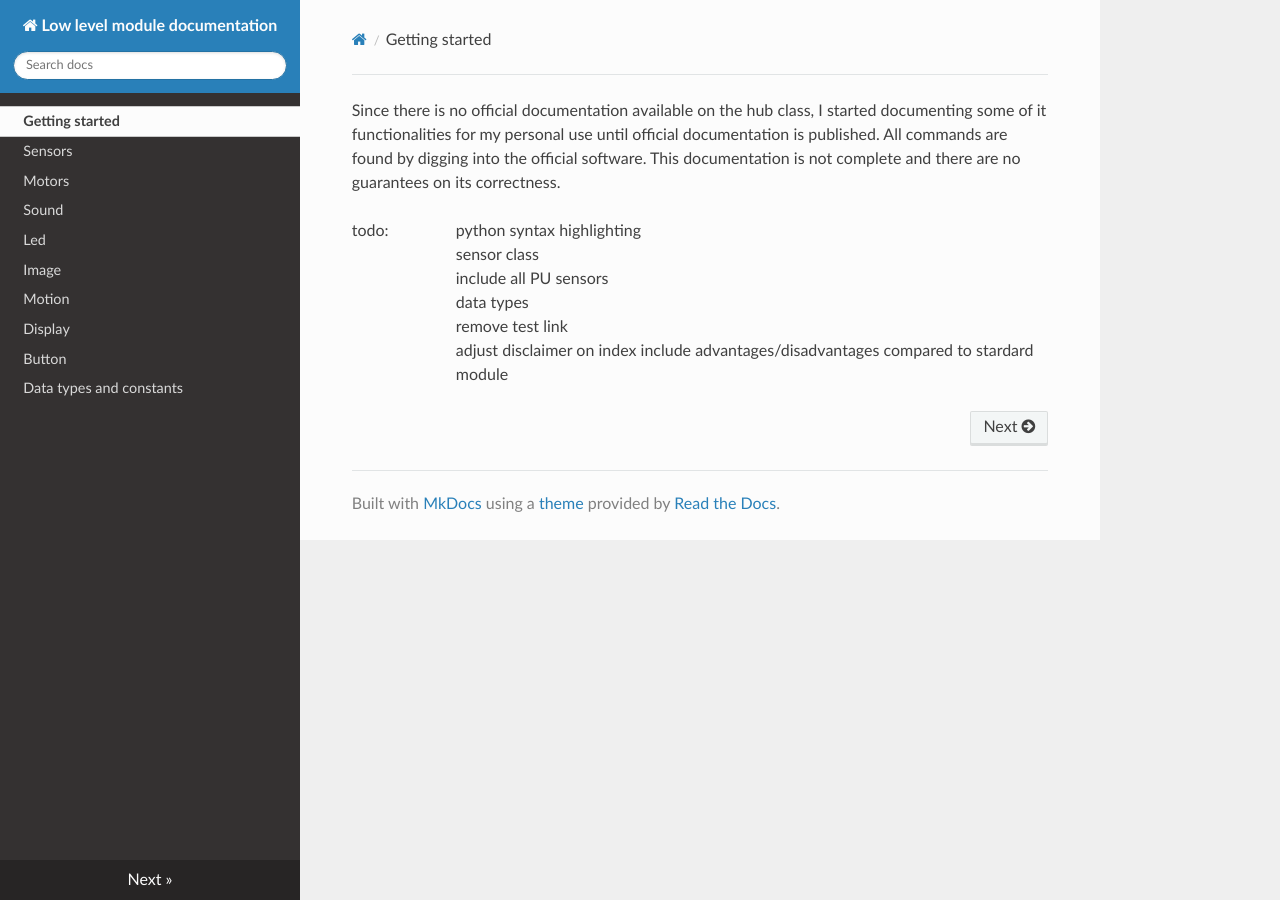
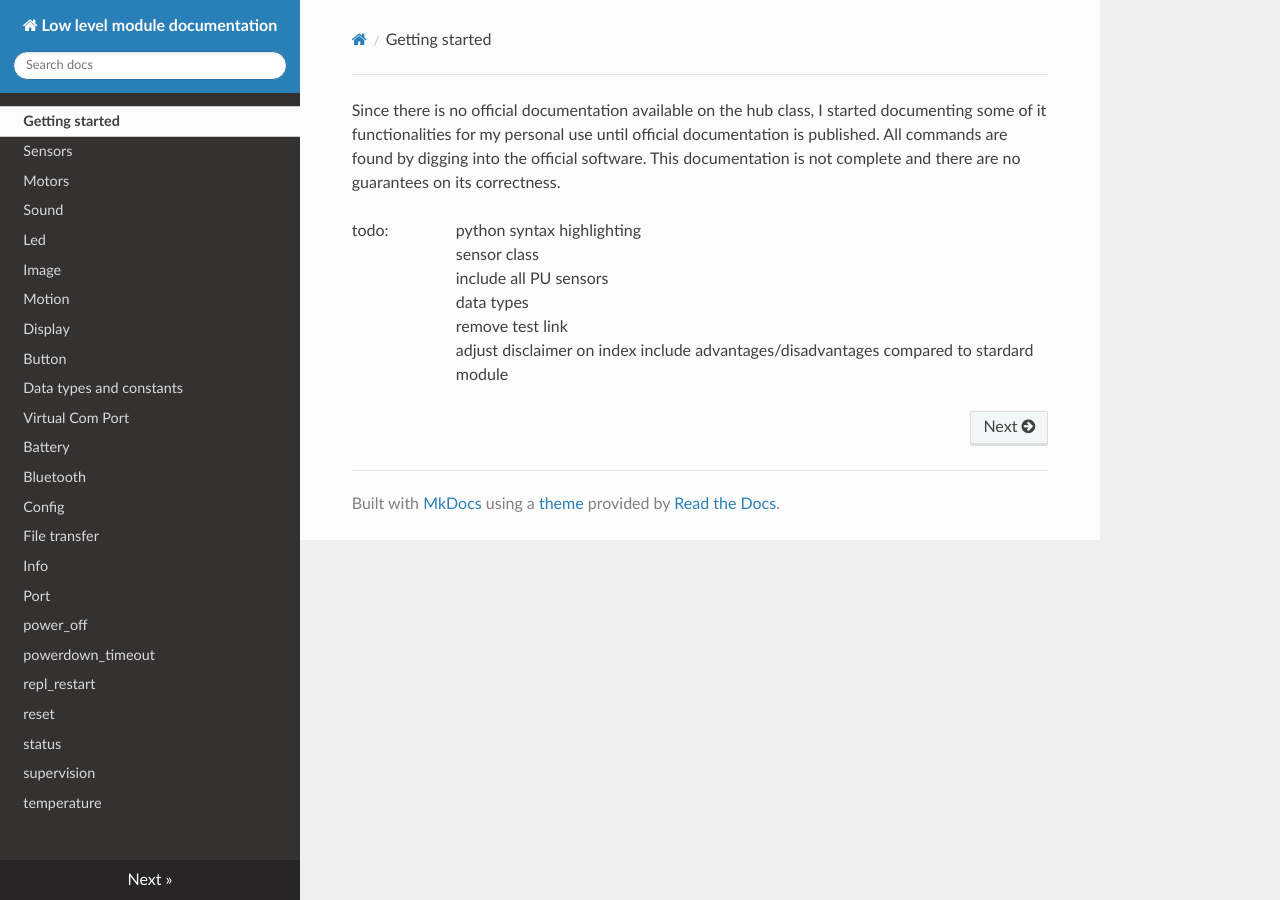
Before and after one commit to NStrijbosch/hub-module-notes, an MkDocs documentation site: the page built from docs/index.md, in a window 1280 px wide. Built offline with MkDocs 1.6.1, drawn with Linux system fonts in a browser that asks for light colours; nearby versions of some CDN libraries.

Commit message:
added all missing libraries

```diff
--- a/mkdocs.yml
+++ b/mkdocs.yml
@@ -10,5 +10,19 @@ nav:
     - Display: 'display.md'
     - Button: 'button.md'
     - Data types and constants: 'data_types.md'
+    - Virtual Com Port: 'VCP.md'
+    - Battery: 'battery.md'
+    - Bluetooth: 'bluetooth.md'
+    - Config: 'config.md'
+    - File transfer: 'file_transfer.md'
+    - Info : 'info.md'
+    - Port : 'port.md'
+    - power_off: 'power_off.md'
+    - powerdown_timeout: 'powerdown.md'
+    - repl_restart: 'repl_restart.md'
+    - reset: 'reset.md'
+    - status: 'status.md'
+    - supervision: 'supervision.md'
+    - temperature: 'temperature.md'
 theme: readthedocs
 extra_css: ['custom.css']
```
Also changed, not shown: docs/'repl_restart.md (added, +1 -0 lines), docs/VCP.md (added, +1 -0 lines), docs/battery.md (added, +1 -0 lines), docs/bluetooth.md (added, +1 -0 lines), docs/config.md (added, +1 -0 lines), docs/file_transfer.md (added, +1 -0 lines), docs/info.md (added, +1 -0 lines), docs/port.md (added, +1 -0 lines), docs/powerdown.md (added, +1 -0 lines), docs/supervision.md (added, +1 -0 lines), docs/power_off.md (added), docs/reset.md (added), docs/status.md (added), docs/temperature.md (added).
